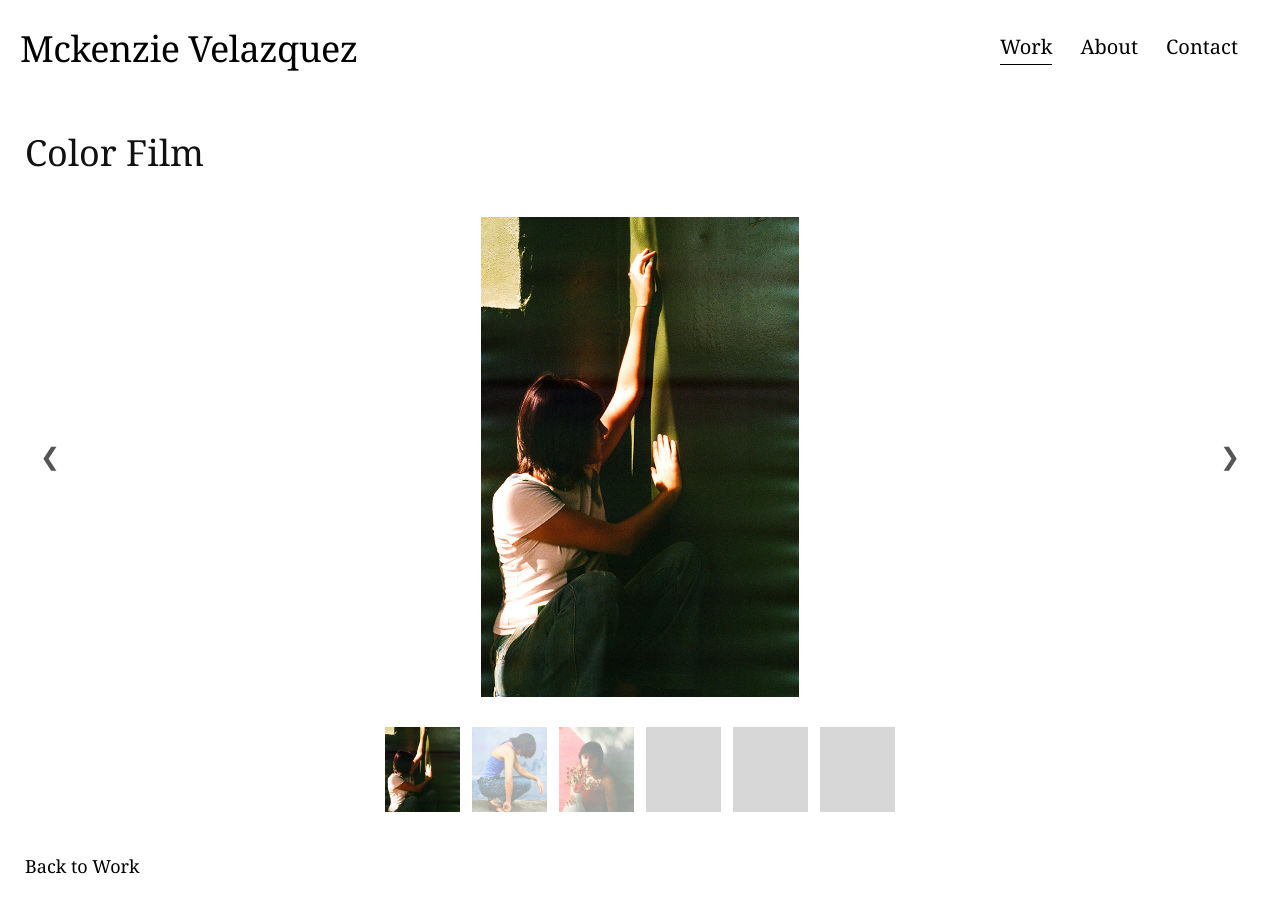
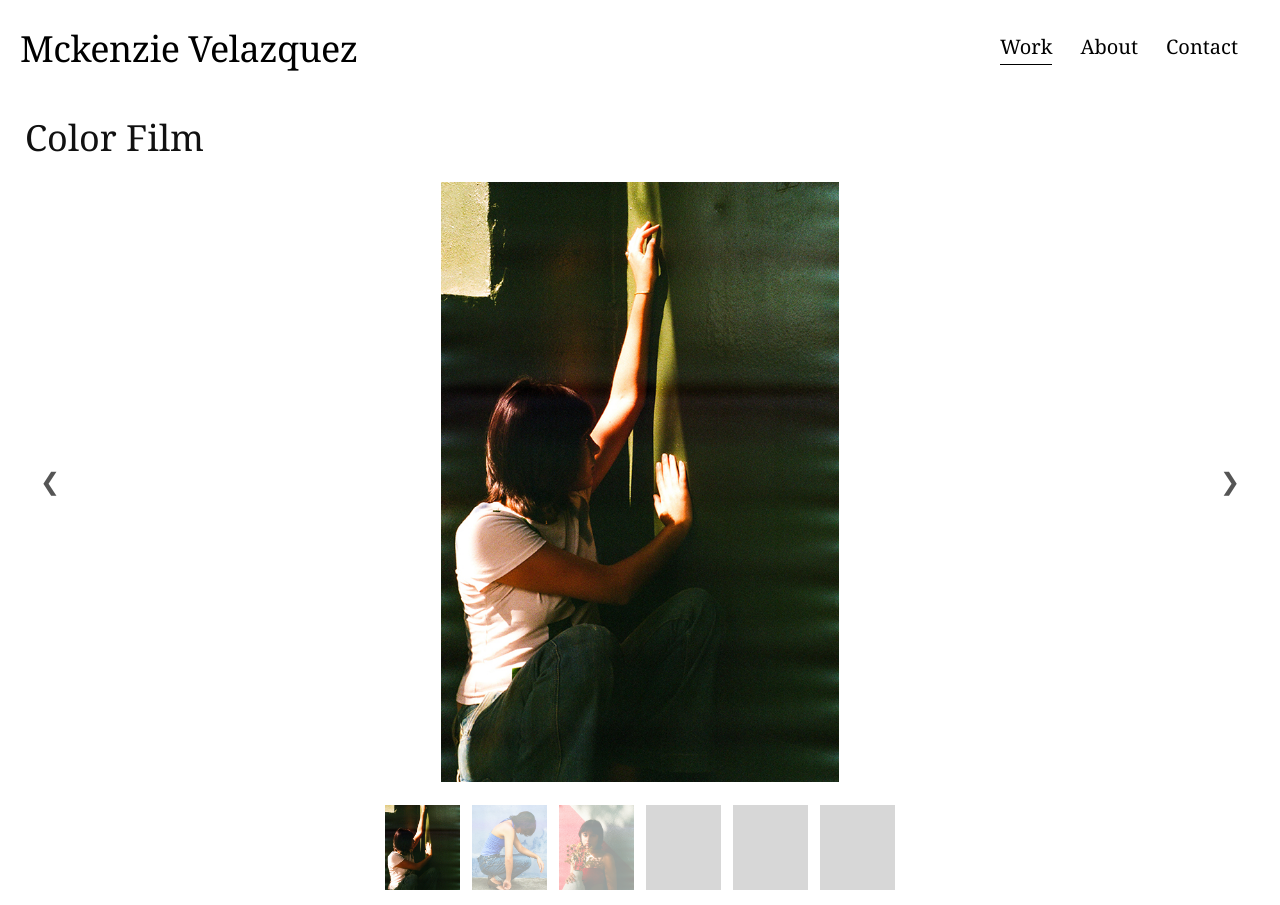
Before and after one commit to mckezievelazquez001/Website-Folder, a plain HTML site: page gallery.html in a window 1280 px wide. Shown: the top 905 px of the page. Drawn offline with Linux system fonts and the light colour scheme; grey boxes are pictures that could not be loaded.

Commit message:
Update style.css

```diff
--- a/style.css
+++ b/style.css
@@ -1,53 +1,36 @@
 @import url('https://fonts.googleapis.com/css2?family=EB+Garamond:ital,wght@0,400;0,500;1,400&family=Crimson+Pro:ital,wght@0,400;0,500;1,400&family=Source+Serif+4:ital,wght@0,400;0,500;1,400&display=swap');
 
 /* main font */
-
 :root {
     --site-font: Baskerville, "Baskerville Old Face", Georgia, "Times New Roman", serif;
     --body-font: "Source Serif 4", Georgia, serif;
 }
-
 * {
     margin: 0;
     padding: 0;
     box-sizing: border-box;
 }
-
-html,
-body {
+html, body {
     background-color: white;
     color: #111;
     font-family: var(--site-font);
     width: 100%;
 }
-
 img {
     display: block;
     max-width: 100%;
 }
-
-a,
-p,
-h1,
-h2,
-h3,
-h4,
-h5,
-h6,
-span,
-div {
+a, p, h1, h2, h3, h4, h5, h6, span, div {
     font-family: var(--site-font);
 }
 
 /* navigation */
-
 .navbar {
     display: flex;
     justify-content: space-between;
     align-items: center;
     padding: 24px 42px 20px 20px;
 }
-
 .name {
     font-size: 36px;
     font-weight: 400;
@@ -55,12 +38,10 @@ div {
     text-decoration: none;
     letter-spacing: -0.5px;
 }
-
 .nav-links {
     display: flex;
     gap: 28px;
 }
-
 .nav-links a {
     font-size: 20px;
     color: black;
@@ -68,24 +49,20 @@ div {
     border-bottom: 1px solid transparent;
     padding-bottom: 4px;
 }
-
 .nav-links a:hover {
     color: #777;
 }
-
 .nav-links .active {
     border-bottom: 1px solid black;
 }
 
 /* homepage */
-
 .home-page {
     display: flex;
     justify-content: center;
     align-items: center;
     padding: 65px 30px 40px;
 }
-
 .home-photo {
     width: auto;
     height: auto;
@@ -95,7 +72,6 @@ div {
 }
 
 /* about */
-
 .about-section {
     display: grid;
     grid-template-columns: minmax(0, 48fr) minmax(0, 52fr);
@@ -103,19 +79,16 @@ div {
     padding: 75px 40px 80px;
     align-items: start;
 }
-
 .about-text {
     width: 100%;
     max-width: 650px;
     color: #111;
 }
-
 .about-text h1 {
     font-size: 38px;
     font-weight: 400;
     margin-bottom: 55px;
 }
-
 .about-text p {
     font-size: 18px;
     font-weight: 400;
@@ -123,7 +96,6 @@ div {
     margin-bottom: 38px;
     max-width: 620px;
 }
-
 .about-image {
     width: 100%;
     display: flex;
@@ -131,7 +103,6 @@ div {
     align-items: flex-start;
     padding-left: 35px;
 }
-
 .about-image img {
     width: 100%;
     max-width: 500px;
@@ -139,7 +110,6 @@ div {
 }
 
 /* work page */
-
 .work-page {
     display: grid;
     grid-template-columns: repeat(2, minmax(0, 1fr));
@@ -149,7 +119,6 @@ div {
     width: 100%;
     align-items: start;
 }
-
 .work-item {
     display: block;
     width: 100%;
@@ -157,7 +126,6 @@ div {
     color: black;
     text-decoration: none;
 }
-
 .work-item img {
     display: block;
     width: 100%;
@@ -168,18 +136,15 @@ div {
     object-position: center;
     transition: opacity 0.25s ease;
 }
-
 .work-item:hover img {
     opacity: 0.8;
 }
-
 .work-item h2 {
     font-size: 28px;
     font-weight: 400;
     margin-top: 20px;
     margin-bottom: 10px;
 }
-
 .photo-box {
     width: 100%;
     aspect-ratio: 4 / 3;
@@ -188,39 +153,34 @@ div {
 }
 
 /* individual gallery */
-
 .gallery-page {
     width: 100%;
-    padding: 35px 25px 60px;
+    padding: 20px 25px 40px;
 }
-
 .gallery-page h1 {
     font-size: 36px;
     font-weight: 400;
-    margin-bottom: 40px;
+    margin-bottom: 20px;
 }
-
 .slideshow {
     position: relative;
     display: flex;
     justify-content: center;
     align-items: center;
     width: 100%;
-    height: 60vh;
+    height: 75vh;
     padding: 0 65px;
 }
-
 #gallery-photo {
     display: block;
     width: auto;
-    height: auto;
+    height: 100%;
     max-width: 100%;
     max-height: 100%;
     object-fit: contain;
 }
 
 /* slideshow arrows */
-
 .gallery-arrow {
     position: absolute;
     top: 50%;
@@ -233,31 +193,26 @@ div {
     cursor: pointer;
     z-index: 1;
 }
-
 .gallery-arrow:hover {
     color: black;
 }
-
 .previous {
     left: 0;
 }
-
 .next {
     right: 0;
 }
 
 /* gallery thumbnails */
-
 .thumbnails {
     display: flex;
     gap: 12px;
     width: max-content;
     max-width: 100%;
     overflow-x: auto;
-    margin: 25px auto 0;
+    margin: 18px auto 0;
     padding: 5px 0 12px;
 }
-
 .thumbnail {
     flex: 0 0 75px;
     width: 75px;
@@ -269,18 +224,15 @@ div {
     opacity: 0.4;
     transition: opacity 0.2s ease;
 }
-
 .thumbnail img {
     width: 100%;
     height: 100%;
     object-fit: cover;
 }
-
 .thumbnail.selected,
 .thumbnail:hover {
     opacity: 1;
 }
-
 .back-link {
     display: inline-block;
     color: black;
@@ -288,48 +240,40 @@ div {
     text-decoration: none;
     margin-top: 30px;
 }
-
 .back-link:hover {
     text-decoration: underline;
 }
 
 /* contact */
-
 .contact-page {
     padding: 55px 35px 70px;
     width: 100%;
 }
-
 .contact-page h1 {
     font-size: 36px;
     font-weight: 400;
     margin-bottom: 18px;
 }
-
 .contact-form {
     width: 100%;
     font-family: var(--body-font);
 }
-
 .form-group {
     display: flex;
     flex-direction: column;
     margin-bottom: 12px;
     width: 100%;
 }
-
 .form-group label {
     font-family: var(--body-font);
     font-size: 18px;
     margin-bottom: 3px;
 }
-
 .form-group label span {
     font-family: var(--body-font);
     font-size: 14px;
     color: #777;
 }
-
 .form-group input {
     width: 100%;
     height: 44px;
@@ -340,7 +284,6 @@ div {
     font-size: 17px;
     padding: 7px;
 }
-
 .form-group textarea {
     width: 100%;
     height: 120px;
@@ -352,13 +295,11 @@ div {
     padding: 7px;
     resize: vertical;
 }
-
 .form-group input:focus,
 .form-group textarea:focus {
     background-color: white;
     border-color: #777;
 }
-
 .contact-form button {
     font-family: var(--site-font);
     font-size: 18px;
@@ -369,130 +310,109 @@ div {
     cursor: pointer;
     margin-top: 3px;
 }
-
 .contact-form button:hover {
     background-color: #9e8e77;
 }
 
 /* mobile */
-
 @media screen and (max-width: 800px) {
-
     .navbar {
         flex-direction: column;
         align-items: flex-start;
         gap: 18px;
         padding: 24px;
     }
-
     .name {
         font-size: 26px;
     }
-
     .nav-links {
         gap: 16px;
     }
-
     .nav-links a {
         font-size: 18px;
     }
-
     .home-page {
         padding: 45px 24px 30px;
     }
-
     .home-photo {
         max-width: 100%;
         max-height: 70vh;
     }
-
     .about-section {
         grid-template-columns: 1fr;
         row-gap: 35px;
         padding: 45px 24px 60px;
     }
-
     .about-text h1 {
         font-size: 32px;
         margin-bottom: 35px;
     }
-
     .about-text p {
         font-size: 17px;
         line-height: 1.5;
         margin-bottom: 28px;
     }
-
     .about-image {
         justify-content: flex-start;
         padding-left: 0;
     }
-
     .about-image img {
         max-width: 100%;
     }
-
     .work-page {
         grid-template-columns: 1fr;
         gap: 35px;
         padding: 45px 24px;
     }
-
     .work-item h2 {
         font-size: 23px;
         margin-top: 12px;
     }
-
     .gallery-page {
         padding: 30px 15px 45px;
     }
-
     .gallery-page h1 {
         font-size: 28px;
         margin-bottom: 25px;
     }
-
     .slideshow {
         height: 50vh;
         padding: 0 30px;
     }
-
+    #gallery-photo {
+        width: auto;
+        height: auto;
+        max-width: 100%;
+        max-height: 100%;
+    }
     .gallery-arrow {
         font-size: 18px;
         padding: 8px;
     }
-
     .thumbnails {
         gap: 8px;
         margin-top: 15px;
     }
-
     .thumbnail {
         flex-basis: 55px;
         width: 55px;
         height: 65px;
     }
-
     .contact-page {
         padding: 45px 24px 60px;
     }
-
     .contact-page h1 {
         font-size: 30px;
     }
-
     .form-group label {
         font-size: 17px;
     }
-
     .form-group input {
         height: 42px;
     }
-
     .form-group textarea {
         height: 110px;
     }
-
     .contact-form button {
         font-size: 17px;
     }
```
